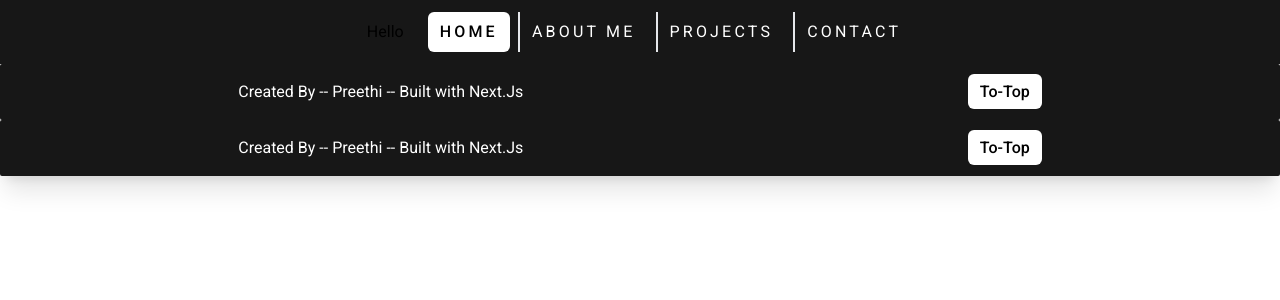
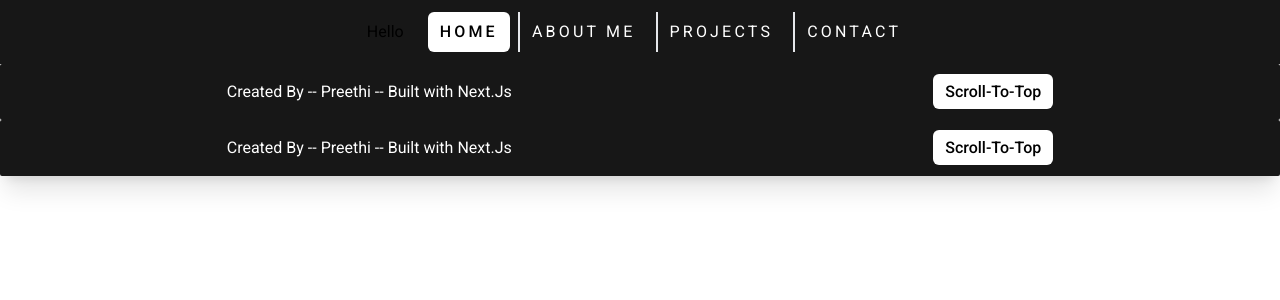
Before and after one commit to preethichals/portf-c, a Next.js app: page /footer in a window 1280 px wide. Shown: the top 300 px of the page. Built offline with nearby package versions, Linux system fonts and the light colour scheme; a web font is replaced by a local one.

Commit message:
Update page.jsx

```diff
--- a/src/app/(site)/footer/page.jsx
+++ b/src/app/(site)/footer/page.jsx
@@ -14,7 +14,7 @@
           href="#home"
           className=" scroll-smooth bg-white text-black py-2 px-3 font-medium rounded-md"rel="noopener noreferrer"
         >
-          To-Top
+          Scroll-To-Top
         </Link>
       </span>
     </div>
```
